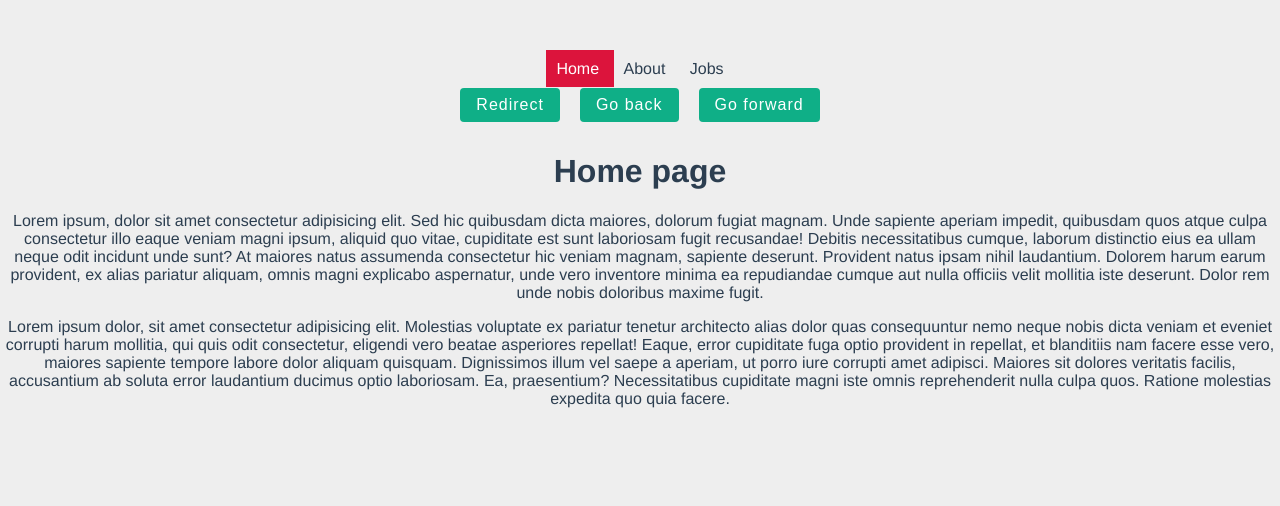
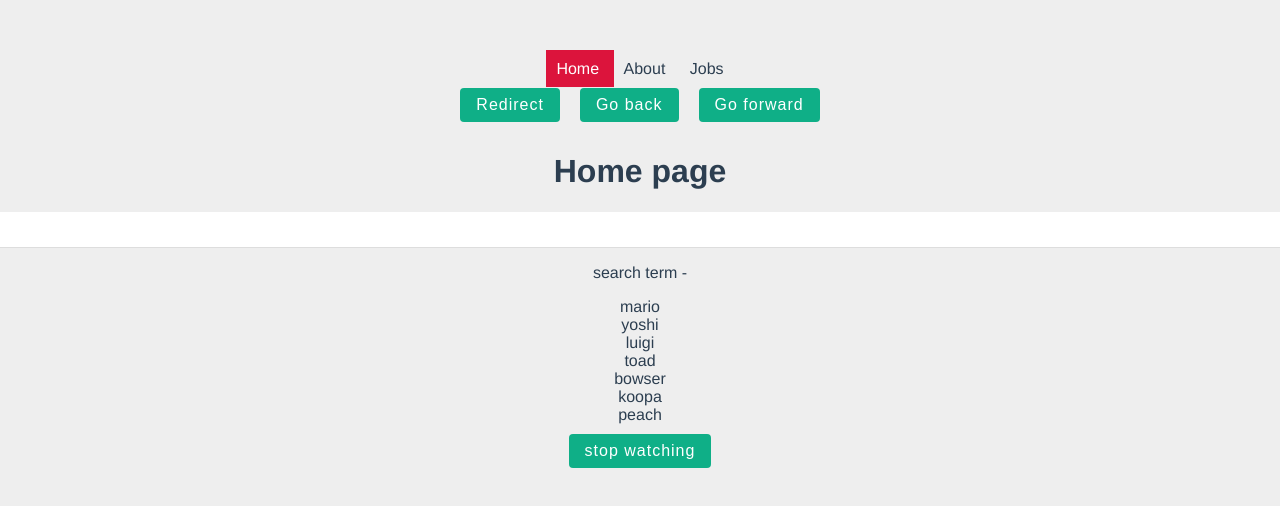
Before and after one commit to zensi-korat/VueJS, a Vue app: page / in a window 1280 px wide. Shown: the top 506 px of the page. Built offline with nearby package versions, Linux system fonts and the light colour scheme.

Commit message:
composition api

```diff
--- a/src/views/Home.vue
+++ b/src/views/Home.vue
@@ -1,37 +1,95 @@
 <template>
   <h1>Home page</h1>
-  <p>
-    Lorem ipsum, dolor sit amet consectetur adipisicing elit. Sed hic quibusdam
-    dicta maiores, dolorum fugiat magnam. Unde sapiente aperiam impedit,
-    quibusdam quos atque culpa consectetur illo eaque veniam magni ipsum,
-    aliquid quo vitae, cupiditate est sunt laboriosam fugit recusandae! Debitis
-    necessitatibus cumque, laborum distinctio eius ea ullam neque odit incidunt
-    unde sunt? At maiores natus assumenda consectetur hic veniam magnam,
-    sapiente deserunt. Provident natus ipsam nihil laudantium. Dolorem harum
-    earum provident, ex alias pariatur aliquam, omnis magni explicabo
-    aspernatur, unde vero inventore minima ea repudiandae cumque aut nulla
-    officiis velit mollitia iste deserunt. Dolor rem unde nobis doloribus maxime
-    fugit.
-  </p>
-  <p>
-    Lorem ipsum dolor, sit amet consectetur adipisicing elit. Molestias
-    voluptate ex pariatur tenetur architecto alias dolor quas consequuntur nemo
-    neque nobis dicta veniam et eveniet corrupti harum mollitia, qui quis odit
-    consectetur, eligendi vero beatae asperiores repellat! Eaque, error
-    cupiditate fuga optio provident in repellat, et blanditiis nam facere esse
-    vero, maiores sapiente tempore labore dolor aliquam quisquam. Dignissimos
-    illum vel saepe a aperiam, ut porro iure corrupti amet adipisci. Maiores sit
-    dolores veritatis facilis, accusantium ab soluta error laudantium ducimus
-    optio laboriosam. Ea, praesentium? Necessitatibus cupiditate magni iste
-    omnis reprehenderit nulla culpa quos. Ratione molestias expedita quo quia
-    facere.
-  </p>
+  <!-- <p ref="para">My name is {{ homeName }} and my age is {{ homeAge }}</p>
+  <button @click="handleClick">Click me</button>
+  <button @click="homeAge++">add 1 to age</button>
+  <input type="text" v-model="homeName" />
+
+  <h2>REFS</h2>
+  <p>{{ refsName.names }} {{ refsName.ages }}</p>
+  <button @click="updateRefs">update refs</button>
+
+  <h2>REACTIVE</h2>
+  <p>{{ reactiveName }} {{ reactiveName }}</p>
+  <button @click="updateReactive">update reactive</button> -->
+  <input type="text" v-model="search" />
+  <p>search term - {{ search }}</p>
+  <div v-for="name in matchingNames" :key="name">{{ name }}</div>
+  <button @click="stopFunction">stop watching</button>
 </template>
 
 <script>
+import { ref, reactive, computed, watch, watchEffect } from "vue";
+
 export default {
   name: "Home",
-  components: {},
+  // components: {},
+  setup() {
+    // console.log(this);
+
+    // // const para = ref(null);
+    // // const name = ref("mario");
+    // const reactiveName = reactive({ names: "luigi", ages: 35 });
+    // const refsName = ref({ names: "unagi", ages: 15 });
+    // const age = ref(30);
+
+    // // let name = "mario";
+    // // let age = 30;
+
+    // const updateReactive = () => {
+    //   reactiveName.ages = 45;
+    //   console.log(reactiveName, reactiveName.names);
+    // };
+    // const updateRefs = () => {
+    //   refsName.value.ages = 5;
+    // };
+
+    // const handleClick = () => {
+    //   // console.log(para, para.value);
+    //   // para.value.classList.add("test");
+    //   // para.value.textContent = "Hello here";
+    //   name.value = "luigi";
+    //   age.value = 35;
+    // };
+    const search = ref("");
+    const names = ref([
+      "mario",
+      "yoshi",
+      "luigi",
+      "toad",
+      "bowser",
+      "koopa",
+      "peach",
+    ]);
+
+    const stopWatch = watch(search, () => {
+      console.log("watch fun runs");
+    });
+
+    const stopEffect = watchEffect(() => {
+      console.log("watcheffect fun runs");
+    });
+    const stopFunction = () => {
+      stopWatch();
+      stopEffect();
+    };
+    const matchingNames = computed(() => {
+      return names.value.filter((name) => name.includes(search.value));
+    });
+    return {
+      // homeName: name,
+      // homeAge: age,
+      // handleClick,
+      // updateReactive,
+      // updateRefs,
+      names,
+      search,
+      matchingNames,
+      stopFunction,
+    };
+  },
+  created() {},
+  mounted() {},
 };
 </script>
 
--- a/src/views/jobs/JobDetails.vue
+++ b/src/views/jobs/JobDetails.vue
@@ -1,6 +1,13 @@
 <template>
-  <h1>Job Details Page</h1>
-  <p>The job id is {{ $route.params.id }}</p>
+  <div v-if="job">
+    <h1>{{ job.title }}</h1>
+    <!-- <p>The job id is {{ $route.params.id }}</p> -->
+    <p>The job id is {{ id }}</p>
+    <p>{{ job.details }}</p>
+  </div>
+  <div v-else>
+    <p>Loading job details...</p>
+  </div>
 </template>
 
 <script>
@@ -15,7 +22,7 @@ export default {
   mounted() {
     fetch("http://localhost:3000/jobs/" + this.id)
       .then((res) => res.json())
-      .then((data) => (this.jobs = data))
+      .then((data) => (this.job = data))
       .catch((err) => console.log(err.message));
   },
 };
--- a/src/views/jobs/Jobs.vue
+++ b/src/views/jobs/Jobs.vue
@@ -1,6 +1,6 @@
 <template>
   <h1>Jobs</h1>
-
+  <div v-if="jobs.length">
     <div v-for="job in jobs" :key="job.id">
       <router-link
         :to="{ name: 'JobDetails', params: { id: job.id } }"
@@ -8,6 +8,10 @@
       >
         <h2>{{ job.title }}</h2>
       </router-link>
+    </div>
+  </div>
+  <div v-else>
+    <p>Loading the jobs...</p>
   </div>
 </template>
 
```
Lines whose indentation alone changed are shown as unchanged.
